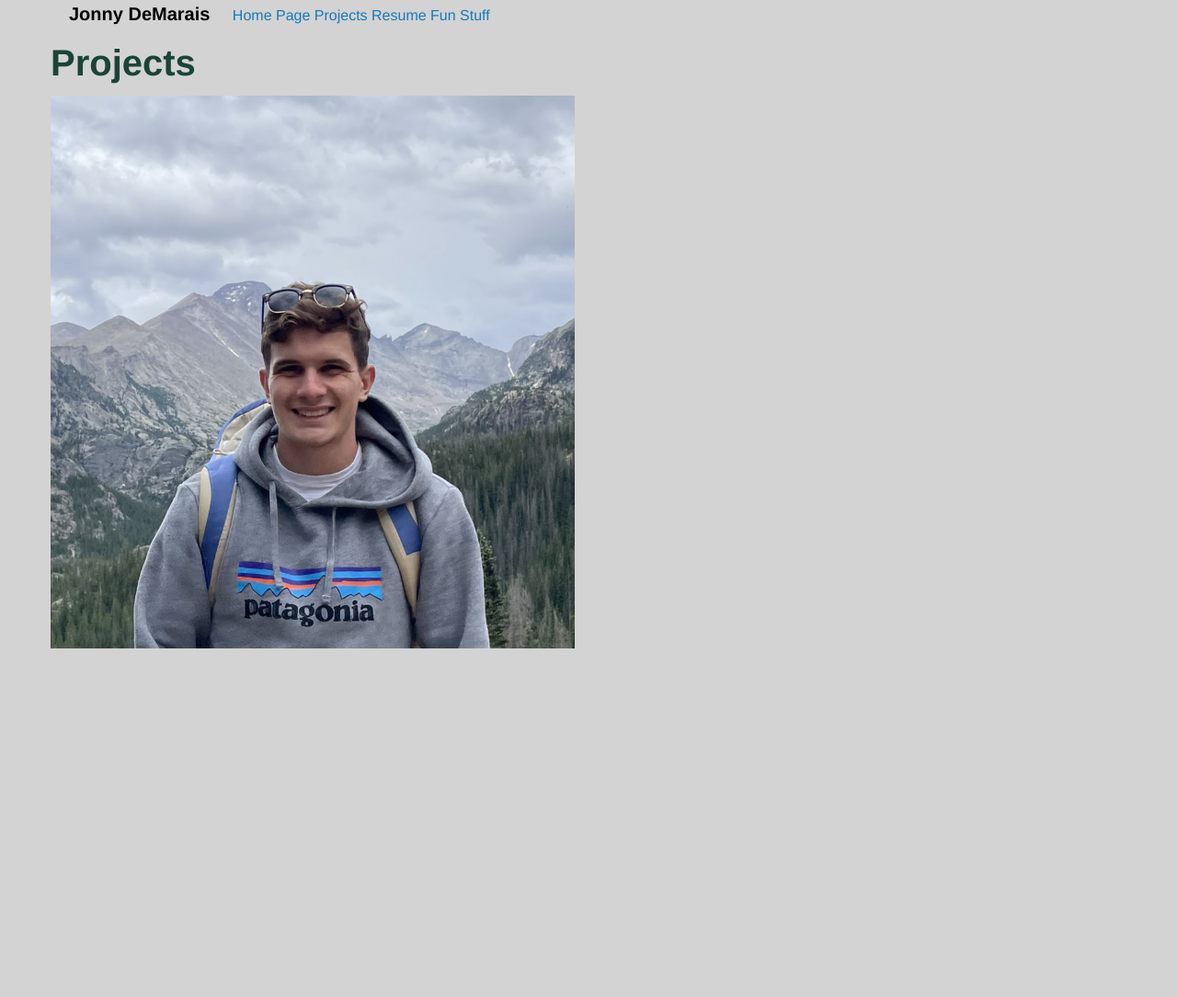
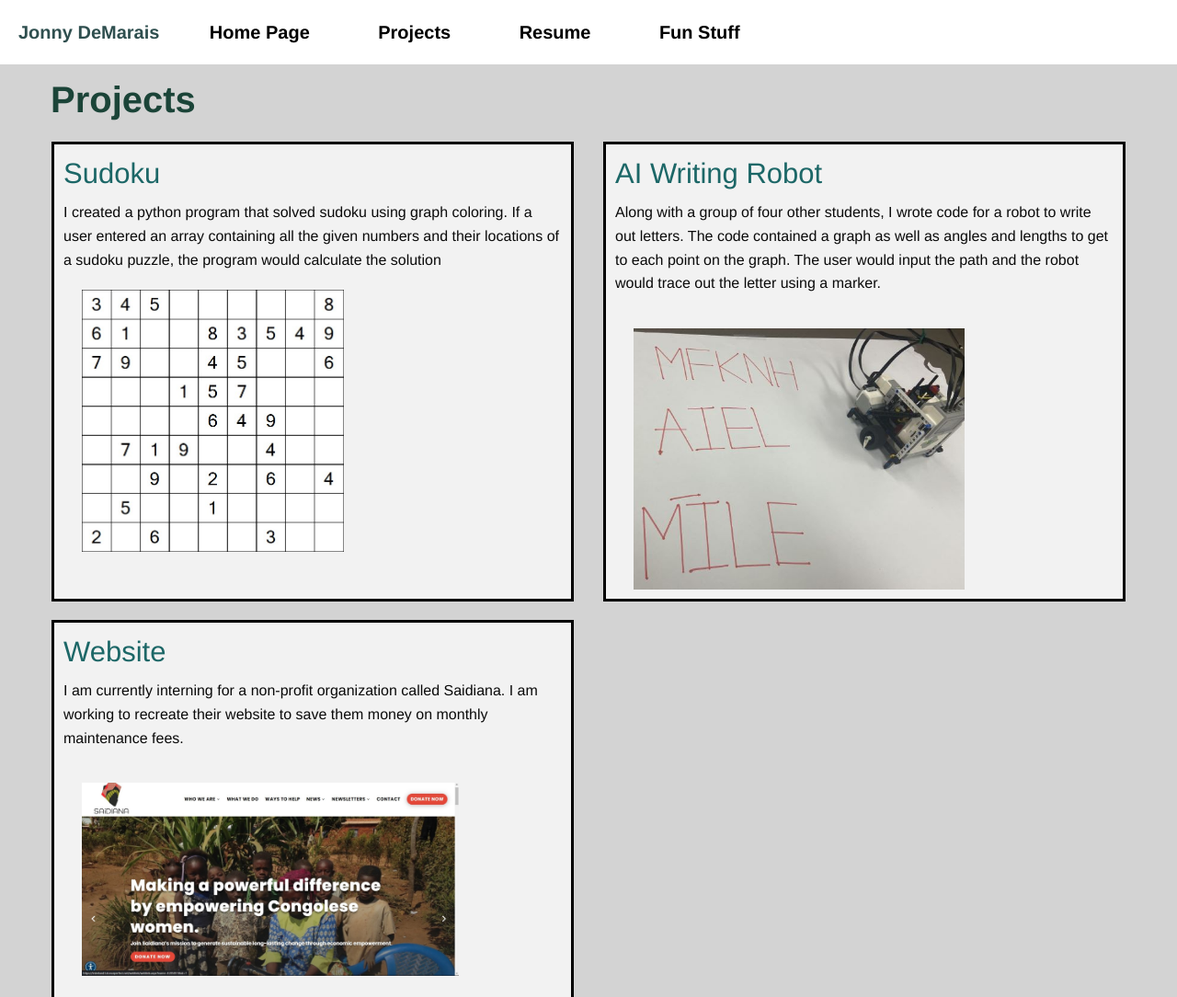
Before and after one commit to jonnydems/jonnydems.github.io, a plain HTML site: page projects.html in a window 1280 px wide. Shown: the top 1084 px of the page at 92% size. Before the commit the page ends 800 px from the top, so only its background shows below. Drawn offline with Linux system fonts and the light colour scheme.

Commit message:
Adding fun page

```diff
--- a/css/Assg1.css
+++ b/css/Assg1.css
@@ -25,6 +25,7 @@ p4 {
     padding-right: 15px;
 
 }
+
 h1 {
     padding: 10% 20%;
 }
--- a/projects.html
+++ b/projects.html
@@ -6,6 +6,20 @@
 	<title>Foundation Intro</title>
 	<link rel="stylesheet" href="css/foundation.css">
     <link rel="stylesheet" href="css/Assg1.css">
+
+    <div class="grid-x grid-padding-x header">
+        <p1 class="hide-for-large">Jonny DeMarais</p1>
+        <button type="button" class="cell large-auto button hide-for-large float-right"data-toggle="offCanvas">Open Menu</button>
+    </div>
+
+    <div class="show-for-large header" style="width:100%">
+        <p1 style="color:darkslategray">Jonny DeMarais</p1>
+        <a href="index.html" class="toplinks">Home Page</a>
+        <a href="projects.html" class="toplinks">Projects</a>
+        <a href="resume.html" class="toplinks">Resume</a>
+        <a href="fun.html" class="toplinks">Fun Stuff</a>
+    </div>
+
 </head>
 <body>
 
@@ -18,35 +32,39 @@
             </button>
                 <!-- Menu -->
                 <ul class="menu-vertical">
-                    <li><a href="#" target="_blank" style="color:black; font-size: x-large; font-weight:bold">Home Page</a></li>
-                    <li><a href="#" target="_blank" style="color:black; font-size: x-large; font-weight:bold">Projects</a></li>
-                    <li><a href="#" target="_blank" style="color:black; font-size: x-large; font-weight:bold">Resume</a></li>
-                    <li><a href="#" target="_blank" style="color:black; font-size: x-large; font-weight:bold">Fun Stuff</a></li>
+                    <li><a href="index.html" style="color:black; font-size: x-large; font-weight:bold">Home Page</a></li>
+                    <li><a href="projects.html" style="color:black; font-size: x-large; font-weight:bold">Projects</a></li>
+                    <li><a href="resume.html" style="color:black; font-size: x-large; font-weight:bold">Resume</a></li>
+                    <li><a href="fun.html" style="color:black; font-size: x-large; font-weight:bold">Fun Stuff</a></li>
                 </ul>
         </div>
 
         <!-- Your page content lives here -->
         <div class="off-canvas-content" data-off-canvas-content>
             <div class="grid-container">
-                <div class="grid-x grid-padding-x">
-                    <p1 class="hide-for-medium">Jonny DeMarais</p1>
-                    <button type="button" class="cell large-auto button hide-for-medium"data-toggle="offCanvas">Open Menu</button>
-                </div>
-                <div class="show-for-medium" style="width:100%">
-                    <p1>Jonny DeMarais</p1>
-                    <a href="#" target="_blank">Home Page</a>
-                    <a href="#" target="_blank">Projects</a>
-                    <a href="#" target="_blank">Resume</a>
-                    <a href="#" target="_blank">Fun Stuff</a>
-                </div>
+
+                <h2>Projects</h2>
                 <div class="grid-x grid-padding-x">
                     <div class="cell small-12 large-6">
-                        <h2>Projects</h2>
-                        <img src="./pictures/profpic.jpg"/>
+                        <div class="funbox">
+                            <h3>Sudoku</h3>
+                            <p>I created a python program that solved sudoku using graph coloring. If a user entered an array containing all the given numbers and their locations of a sudoku puzzle, the program would calculate the solution</p5>
+                            <img src="./pictures/sudoku.jpg"  width="325px;" style="padding: 20px;"/>
+                        </div>
                     </div>
-
                     <div class="cell small-12 large-6">
-
+                        <div class="funbox">
+                            <h3>AI Writing Robot</h3>
+                            <p>Along with a group of four other students, I wrote code for a robot to write out letters. The code contained a graph as well as angles and lengths to get to each point on the graph. The user would input the path and the robot would trace out the letter using a marker.</p>
+                            <img src="./pictures/AIprojpic.jpg"  width="400px;" style="padding: 20px;"/>
+                        </div>
+                    </div>
+                    <div class="cell small-12 large-6">
+                        <div class="funbox">
+                            <h3>Website</h3>
+                            <p>I am currently interning for a non-profit organization called Saidiana. I am working to recreate their website to save them money on monthly maintenance fees.</p>
+                            <img src="./pictures/Saidianapic.jpg"  width="450px;" style="padding: 20px;"/>
+                        </div>
                     </div>
                 </div>
             </div>
```
Also changed, not shown: fun.html (+24 -36 lines), index.html (+6 -6 lines), resume.html (+17 -5 lines), pictures/AIprojpic.jpg (added), pictures/Saidianapic.jpg (added), pictures/sudoku.jpg (added).
